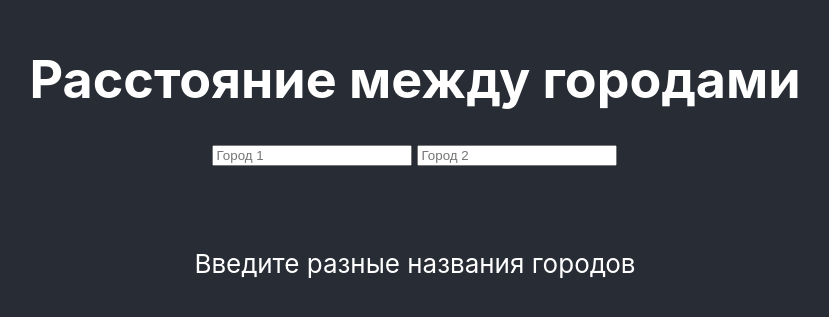
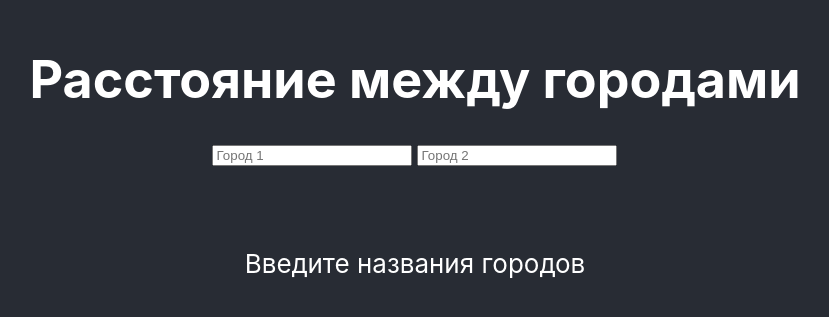
Before and after one commit to demorest49de/distance-difference, a React (Create React App) app: page / in a window 1280 px wide. Shown: the part 241-558 px from the top of the page, without its empty margins (225-1054 px from the left). Built offline with nearby package versions, Linux system fonts and the light colour scheme.

Commit message:
Changes distance-calculator.module.css distance-calculator.tsx

```diff
--- a/src/components/distance-calculator/distance-calculator.module.css
+++ b/src/components/distance-calculator/distance-calculator.module.css
@@ -2,38 +2,3 @@
   color: #a140a1;
   cursor: pointer;
 }
-
-.fade_text {
-  opacity: 0;
-  visibility: hidden;
-}
-
-.fade_in {
-  opacity: 1;
-  visibility: visible;
-  animation: fadeIn 1s forwards;
-}
-
-.fade_out {
-  opacity: 0;
-  visibility: hidden;
-  animation: fadeOut 1s forwards;
-}
-
-@keyframes fadeIn {
-  0% {
-    opacity: 0;
-  }
-  100%{
-    opacity: 1;
-  }
-}
-
-@keyframes fadeOut {
-  0% {
-    opacity: 1;
-  }
-  100% {
-    opacity: 0;
-  }
-}
--- a/src/components/distance-calculator/distance-calculator.tsx
+++ b/src/components/distance-calculator/distance-calculator.tsx
@@ -8,12 +8,6 @@ export type Coordinates = {
   lat: number
   lng: number
 }
-
-const mockCoords1: Coordinates = { lat: 51.6687, lng: 39.184 }
-const mockCoords2: Coordinates = { lat: 55.755864, lng: 37.617698 }
-
-const mockSugg1: string[] = ["Воронеж", "Воронеж1", "Воронеж2"]
-const mockSugg2: string[] = ["Москва", "Москва1", "Москва2"]
 
 export default function DistanceCalculator() {
   const [city1, setCity1] = useState<string>("")
@@ -27,8 +21,6 @@ export default function DistanceCalculator() {
 
   const [isClicked1, setIsClicked1] = useState<boolean>(false)
   const [isClicked2, setIsClicked2] = useState<boolean>(false)
-
-  console.log(" coords1  coords2: ", coords1, coords2)
 
   useEffect(() => {
     const getCoordinatesForCity = async () => {
@@ -188,16 +180,13 @@ export default function DistanceCalculator() {
           </div>
         </div>
       </div>
-      {/*{distance ? <p>Расстояние: {distance} км</p> : <p>Введите названия городов</p>}*/}
-      <div className={`${s.fade_text} ${handleAnimation()}`}>
       {distance ? (
         <p>Расстояние: {distance} км</p>
-        ) : city1.toLocaleLowerCase().trim() === city2.toLocaleLowerCase().trim() ? (
+      ) : city1.toLocaleLowerCase().trim() === city2.toLocaleLowerCase().trim() && (city1.trim() !== "") ? (
         <p>Введите разные названия городов</p>
       ) : (
         <p>Введите названия городов</p>
       )}
     </div>
-    </div>
   )
 }
```
Lines whose indentation alone changed are shown as unchanged.
